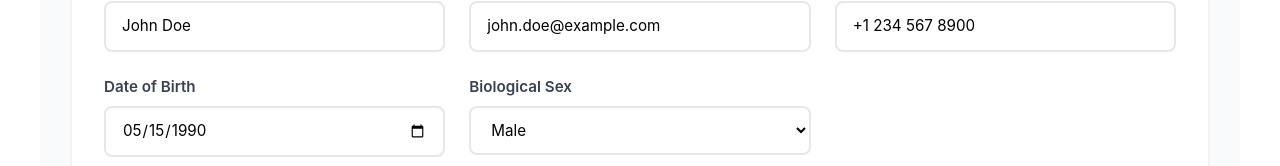
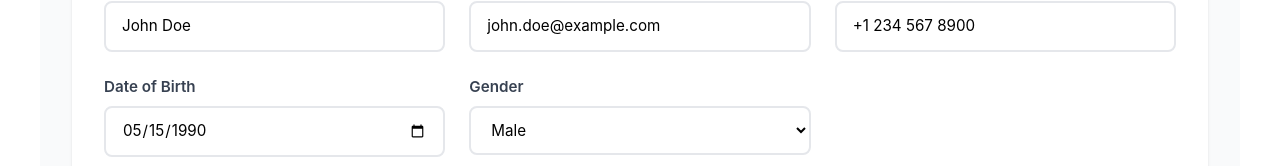
Before and after one commit to Prakrititiwari123/NavKalpana-RICR-NK-0024, a React (Vite) app in the folder frontend/: page /settings in a window 1280 px wide. Shown: the part 543-709 px from the top of the page. Built offline with nearby package versions, Linux system fonts and the light colour scheme.

Commit message:
working on index.html and setting.jsx page

```diff
--- a/frontend/index.html
+++ b/frontend/index.html
@@ -4,7 +4,7 @@
     <meta charset="UTF-8" />
     <link rel="icon" type="image/svg+xml" href="" />
     <meta name="viewport" content="width=device-width, initial-scale=1.0" />
-    <title>FitAI – Adaptive Fitness Intelligence Platform</title>
+    <title>HealthNexus – Adaptive Fitness Intelligence Platform</title>
   </head>
   <body>
     <div id="root"></div>
--- a/frontend/src/pages/Dashboard/Settings.jsx
+++ b/frontend/src/pages/Dashboard/Settings.jsx
@@ -282,7 +282,7 @@ const Settings = () => {
             </div>
 
             <div className="form-group">
-              <label>Biological Sex</label>
+              <label>Gender</label>
               <select
                 value={profileData.biologicalSex}
                 onChange={(e) => handleProfileChange('biologicalSex', e.target.value)}
```
Also changed, not shown: 1 other file (tests, documents, lock files or other folders).
